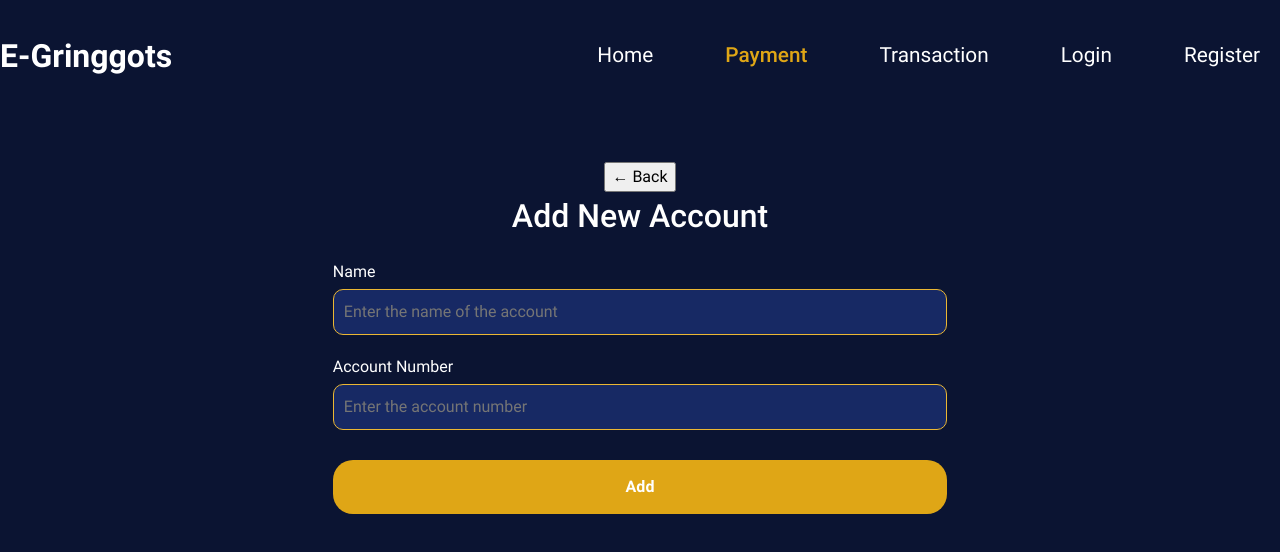
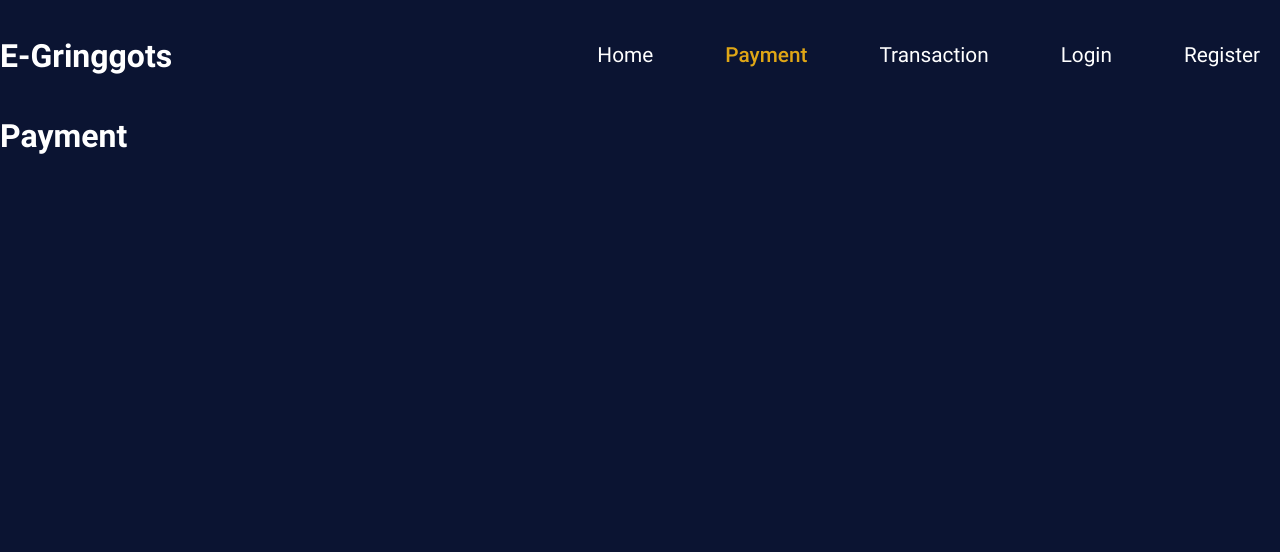
Before and after one commit to BuzzOffer/E-Gringotts-Frontend, a React (Vite) app: page /payment in a window 1280 px wide. Shown: the top 552 px of the page. Built offline with nearby package versions, Linux system fonts and the light colour scheme.

Commit message:
Restore original index.jsx

```diff
--- a/src/pages/Payment/index.jsx
+++ b/src/pages/Payment/index.jsx
@@ -1,41 +1,5 @@
-// import { Outlet } from "react-router-dom";
+import { Outlet } from "react-router-dom";
 
-// export default function Payment(){
-//     return <Outlet />
-// }
-
-import React, { useState } from 'react';
-import FormTitle from '../../components/registration/FormTitle';
-import TextInput from '../../components/registration/TextInput';
-import SubmitButton from '../../components/registration/SubmitButton';
-import '../../components/registration/Form.css';
-
-function AddAccountScreen() {
-    const [accountName, setAccountName] = useState('');
-    const [accountNumber, setAccountNumber] = useState('');
-
-    const handleChange = (e) => {
-        const { name, value } = e.target;
-        if (name === 'accountName') setAccountName(value);
-        if (name === 'accountNumber') setAccountNumber(value);
-    };
-
-    const handleSubmit = (e) => {
-        e.preventDefault();
-        // Handle the account addition logic here
-    };
-
-    return (
-        <div className="form-container-top">
-            <button className="back-button" onClick={() => window.history.back()}>← Back</button>
-            <form onSubmit={handleSubmit}>
-                <FormTitle text="Add New Account" />
-                <TextInput label="Name" type="text" placeholder="Enter the name of the account" name="accountName" value={accountName} onChange={handleChange} />
-                <TextInput label="Account Number" type="text" placeholder="Enter the account number" name="accountNumber" value={accountNumber} onChange={handleChange} />
-                <SubmitButton text="Add" />
-            </form>
-        </div>
-    );
+export default function Payment(){
+    return <Outlet />
 }
-
-export default AddAccountScreen;
```
